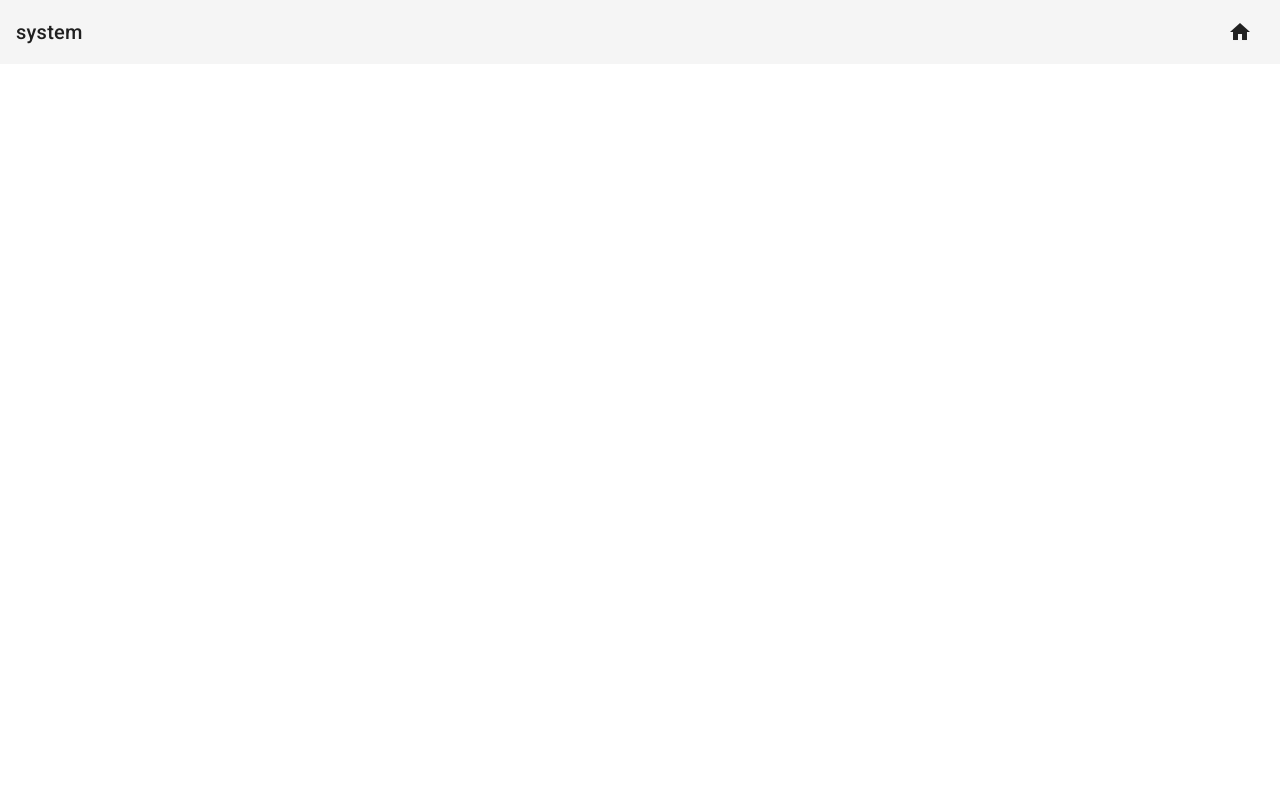
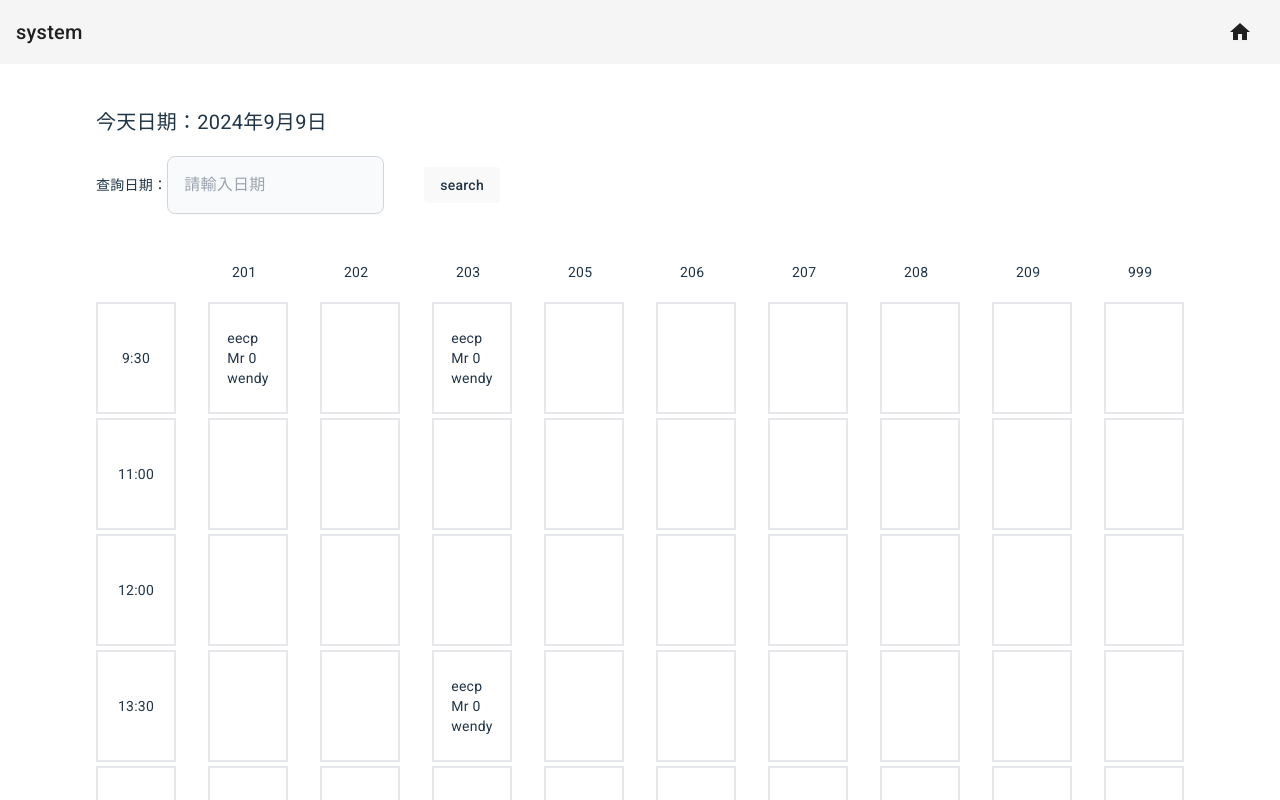
Before and after one commit to m790101/report-generator, an Angular app: page /booking in a window 1280 px wide. Before the commit this address led to /. Shown: the top 800 px of the page. Built offline with nearby package versions, Linux system fonts and the light colour scheme.

Commit message:
add booking page

```diff
--- a/src/app/app.routes.ts
+++ b/src/app/app.routes.ts
@@ -1,6 +1,7 @@
 import { Routes } from '@angular/router';
 import { HomeComponent } from './home/home.component'
 import { EntranceComponent } from './entrance/entrance.component';
+import { BookingComponent } from './booking/booking.component';
 
 export const routes: Routes = [
   {
@@ -10,5 +11,9 @@ export const routes: Routes = [
   {
     path:'report',
     component: HomeComponent
+  },
+  {
+    path:'booking',
+    component: BookingComponent
   }
 ];
--- a/src/app/booking/booking.component.html
+++ b/src/app/booking/booking.component.html
@@ -1 +1,86 @@
-<p>booking works!</p>
+<main class="flex justify-center ">
+  <div class=" p-6">
+    <div class="mt-5 text-xl">
+      <p>今天日期：2024年9月9日</p>
+    </div>
+    <section class="mt-5">
+      <form [formGroup]="bookingForm" class="form">
+        <div class="flex items-center">
+          <label class="">查詢日期：</label>
+          <div class="relative">
+            <input matInput
+            [placeholder]="'請輸入日期'"
+            [matDatepicker]="datepicker"
+            (click)="datepicker.open()"
+            formControlName="date"
+            autocomplete="off"
+            class="date-picker-input"
+            >
+            <mat-datepicker #datepicker startView="month" [startAt]="startDate"></mat-datepicker>
+            <div
+                *ngIf="
+                  bookingForm.get('date')?.invalid &&
+                  bookingForm.get('date')?.touched &&
+                  bookingForm.get('date')?.hasError('required')
+                "
+                class="ml-3  absolute"
+              >
+                <span class="error-msg text-red-500 text-s">請選擇日期</span>
+              </div>
+            </div>
+          <button class="ml-10 btn" (click)="search()" >search</button>
+        </div>
+      </form>
+
+    </section>
+    <section class="flex gap-8 mt-10">
+      <div>
+        <div class="p-6"></div>
+        <div>
+          <ul>
+            @for (timeSlot of timeSlots; track $index) {
+            <li class="booking-block">
+              <div>
+                {{ timeSlot }}
+              </div>
+            </li>
+            }
+          </ul>
+        </div>
+      </div>
+      @for (room of rooms; track $index) {
+      <div>
+        <div class="px-6 py-2">
+          <p>{{ room }}</p>
+        </div>
+        <div>
+          <ul>
+            @for (timeSlot of timeSlots; track $index) {
+            <li class="booking-block text-s hover:bg-sky-300 cursor-pointer">
+              <div class="">
+                @if(checkBooking(room,timeSlot)){
+                  <div>
+                    eecp
+                  </div>
+                  <div>
+                    Mr 0
+                  </div>
+                  <div>
+                    wendy
+                  </div>
+                }
+                @else{
+                  <div class="">
+
+                  </div>
+                }
+              </div>
+            </li>
+            }
+          </ul>
+        </div>
+      </div>
+      }
+    </section>
+  </div>
+</main>
--- a/src/app/booking/booking.component.scss
+++ b/src/app/booking/booking.component.scss
@@ -0,0 +1,8 @@
+.date-picker-input{
+  @apply  p-4 text-gray-900 border border-gray-300 rounded-lg bg-gray-50 text-base focus:ring-blue-500 focus:border-blue-500 dark:bg-gray-700 dark:border-gray-600 dark:placeholder-gray-400 dark:text-white dark:focus:ring-blue-500 dark:focus:border-blue-500;
+}
+
+
+.booking-block{
+  @apply w-20 h-28  flex items-center  border-2 justify-center mb-1;
+}
--- a/src/app/booking/booking.component.ts
+++ b/src/app/booking/booking.component.ts
@@ -1,12 +1,105 @@
-import { Component } from '@angular/core';
+import { CommonModule } from '@angular/common';
+import { ChangeDetectionStrategy, Component } from '@angular/core';
+import { FormBuilder, FormControl, FormGroup, ReactiveFormsModule, Validators } from '@angular/forms';
+import {provideNativeDateAdapter} from '@angular/material/core';
+import {MatDatepickerModule} from '@angular/material/datepicker';
+import {MatFormFieldModule} from '@angular/material/form-field';
+import {MatInputModule} from '@angular/material/input';
 
 @Component({
   selector: 'app-booking',
   standalone: true,
-  imports: [],
+  imports: [CommonModule,ReactiveFormsModule,MatFormFieldModule,MatInputModule,MatDatepickerModule],
+  changeDetection: ChangeDetectionStrategy.OnPush,
   templateUrl: './booking.component.html',
+  providers: [provideNativeDateAdapter()],
   styleUrl: './booking.component.scss'
 })
 export class BookingComponent {
+  bookingForm!: FormGroup;
+  readonly startDate = new Date();
+  rooms = [
+    '201',
+    '202',
+    '203',
+    '205',
+    '206',
+    '207',
+    '208',
+    '209',
+    '999'
+  ]
+  timeSlots = [
+    '9:30',
+    '11:00',
+    '12:00',
+    '13:30',
+    '15:00',
+    '16:30',
+  ]
+
+  fakeData = [
+    {
+      date: '2021-09-09',
+      room: '201',
+      time: '9:30',
+      name: 'John Doe',
+    },
+    {
+      date: '2021-09-09',
+      room: '203',
+      time: '13:30',
+      name: 'John Doe3',
+    },
+    {
+      date: '2021-09-09',
+      room: '203',
+      time: '9:30',
+      name: 'John Doe2',
+    }
+  ]
+  bookingMap = new Map()
+
+  constructor( private fb: FormBuilder, ) { }
+
+  initForm() {
+    this.bookingForm = this.fb.group({
+      date: new FormControl('',[Validators.required]),
+    });
+  }
+  ngOnInit() {
+    this.initForm();
+    this.initBookingMap()
+    //api call
+    this.getBooking()
+    console.log(this.bookingMap)
+    // this.scrollToTop()
+  }
+
+  initBookingMap(){
+    this.rooms.forEach((room)=>{
+      this.bookingMap.set(room,[])
+    })
+  }
+
+  getBooking(){
+    // for now fake data
+    this.fakeData.forEach((item)=>{
+      const timeList = this.bookingMap.get(item.room)
+      const list = [...timeList,item.time]
+      this.bookingMap.set(item.room,list)
+    })
+  }
+
+  search(){
+    if (this.bookingForm.invalid) {
+      this.bookingForm.markAllAsTouched();
+    }
+    console.log(this.bookingForm.value)
+  }
+
+  checkBooking(room:string,timeSlot:string):boolean{
+    return this.bookingMap.get(room).includes(timeSlot)
+  }
 
 }
--- a/src/app/entrance/entrance.component.html
+++ b/src/app/entrance/entrance.component.html
@@ -9,7 +9,7 @@
       <div>
         <div class="flex justify-center">
           <button class="btn btn-blue" (click)="goToReport()">生報告</button>
-          <button class="btn btn-blue ml-5">定療程房間</button>
+          <button class="btn btn-blue ml-5" (click)="goToBooking()">定療程房間</button>
         </div>
       </div>
     </div>
--- a/src/app/entrance/entrance.component.ts
+++ b/src/app/entrance/entrance.component.ts
@@ -16,4 +16,8 @@ constructor( private router: Router,) { }
     this.router.navigate(['/report']);
   }
 
+  goToBooking() {
+    this.router.navigate(['/booking']);
+  }
+
 }
```
